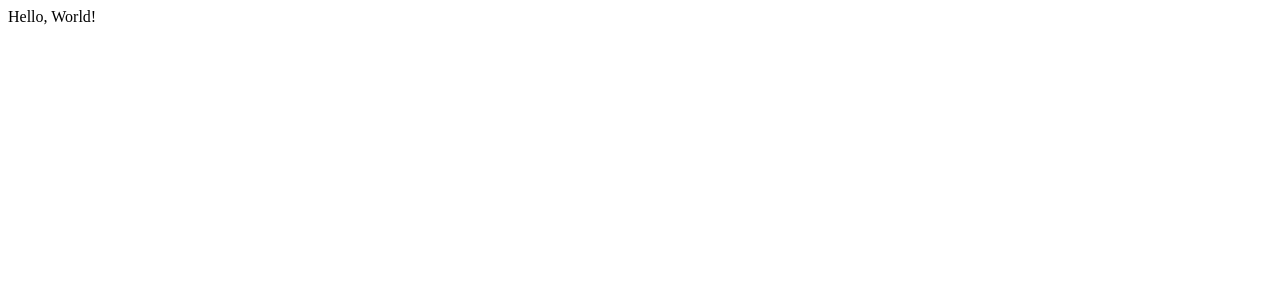
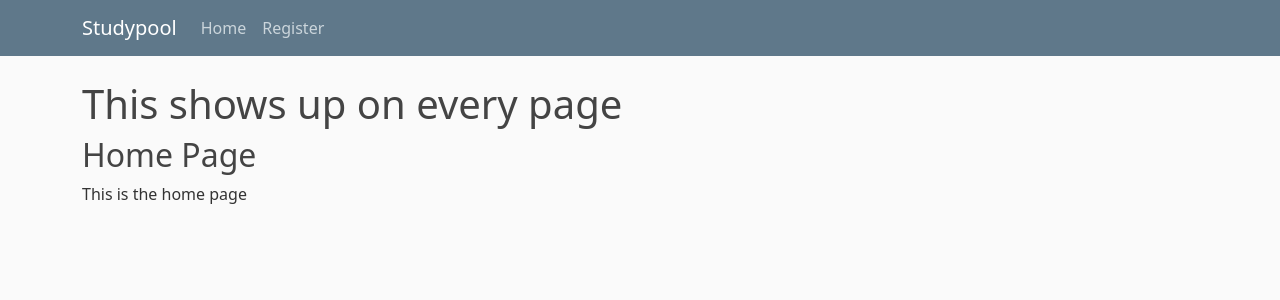
Before and after one commit to AaronBezi/SEOWeek4Project, a Flask app: page / in a window 1280 px wide. Before the commit the part shown is almost empty. Shown: the top 300 px of the page. Run offline with Flask 3, Linux system fonts and the light colour scheme.

Commit message:
pythonanywhere setup

```diff
--- a/main.py
+++ b/main.py
@@ -9,9 +9,10 @@ app = Flask(__name__)                    # this gets the name of the file so Fla
 proxied = FlaskBehindProxy(app)          # handle codio redirection
 app.config['SECRET_KEY'] = os.getenv('SECRET_KEY')
 
-@app.route("/")                          # this tells you the URL the method below is related to
-def hello_world():
-    return "<p>Hello, World!</p>"        # this prints HTML to the webpage
+@app.route("/")
+@app.route("/home")
+def home():
+    return render_template('home.html', subtitle='Home Page', text='This is the home page')
 
 @app.route("/register", methods=['GET', 'POST'])
 def register():
--- a/templates/layout.html
+++ b/templates/layout.html
@@ -21,7 +21,7 @@
             <div class="collapse navbar-collapse" id="navbarToggle">
             <div class="navbar-nav mr-auto">
                 <a class="nav-item nav-link" href="/">Home</a>
-                <a class="nav-item nav-link" href="/second_page">Register</a>
+                <a class="nav-item nav-link" href="/register">Register</a>
             </div>
             </div>
         </div>
```
